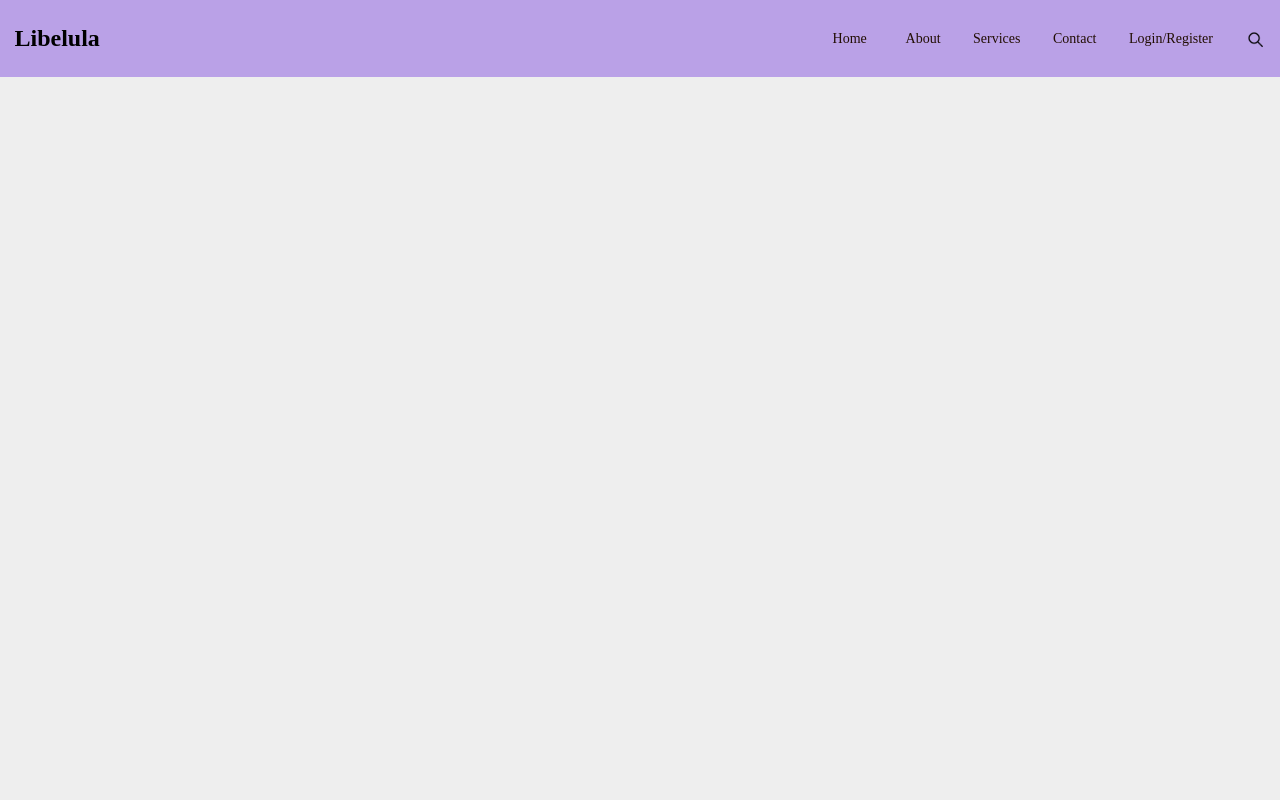
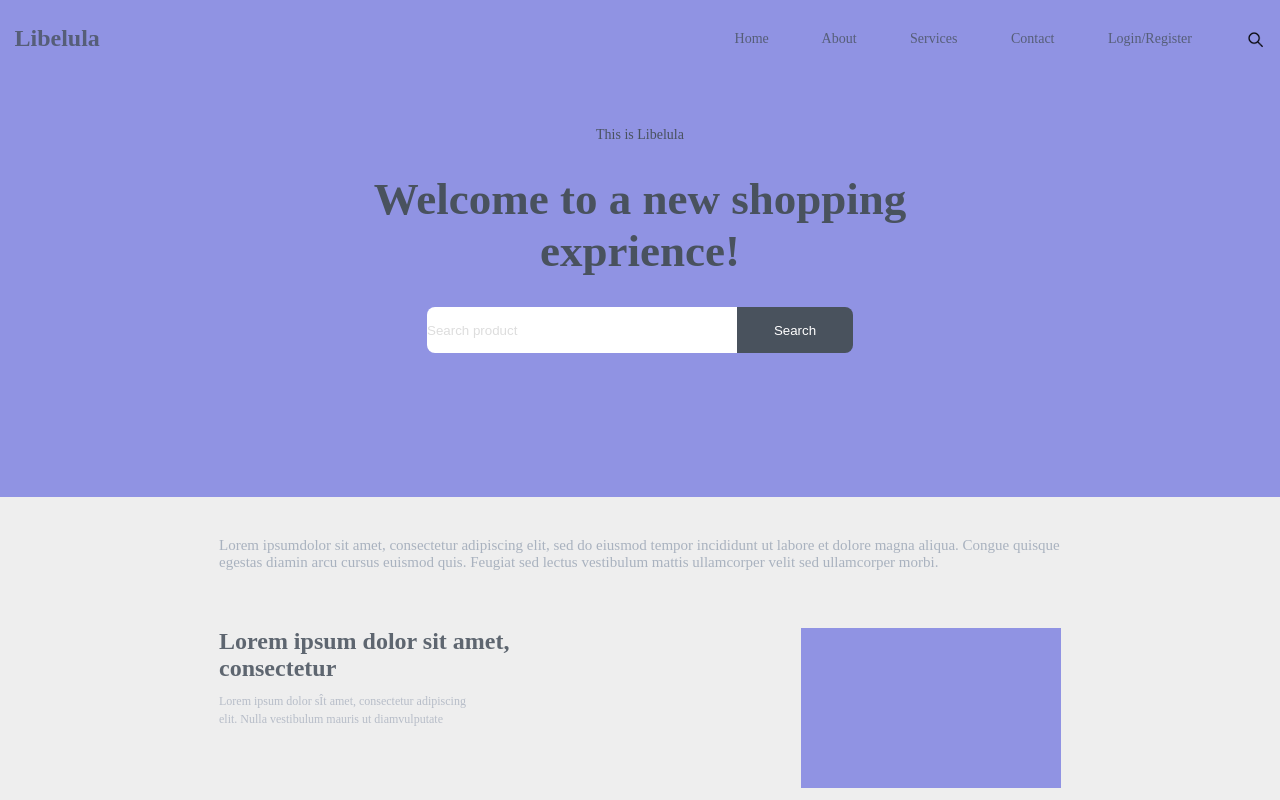
Before and after one commit to chekaiyue/LIBELULA, a plain HTML site: page index.html in a window 1280 px wide. Drawn offline with Linux system fonts and the light colour scheme.

Commit message:
index首页

```diff
--- /dev/null
+++ b/css/index.css
@@ -0,0 +1,86 @@
+.banner {
+  height: 420px;
+  background: #9093e3;
+  margin-top: 77px;
+}
+
+.container {
+  width: 627px;
+  height: 288px;
+  margin: 0 auto;
+  text-align: center;
+  padding-top: 50px;
+}
+
+.container p {
+  margin-bottom: 30px;
+  font-size: 14px;
+  color: #49525e;
+}
+
+.container h1 {
+  font-size: 45px;
+  margin-bottom: 30px;
+  color: #49525e;
+}
+
+.container .searchInp {
+  width: 311px;
+  height: 46px;
+  border: none;
+  border-radius: 8px 0 0 8px;
+}
+
+.container .searchBtn {
+  height: 46px;
+  width: 116px;
+  border: none;
+  margin-left: -4px;
+  color: #fff;
+  background-color: #49525d;
+  border-radius: 0 8px 8px 0;
+}
+
+.content {
+  width: 100%;
+}
+
+.content_box{
+  width: 842px;
+  margin: 0 auto;
+}
+
+.content .con_top {
+  font-size: 15px;
+  color: #a9b2bf;
+  margin-bottom: 30px;
+  margin-top: 40px;
+}
+.content .con_footer {
+  margin-top: 57px;
+}
+
+.content .con_footer .con_left{
+  float: left;
+  width: 300px;
+}
+
+.content .con_footer .con_left h1 {
+  margin-bottom: 10px;
+  color: #5e6670;
+}
+
+.content .con_footer .con_left p {
+  width: 250px;
+  margin-bottom: 10px;
+  color: #b7bdc8;
+  font-size: 12px;
+  line-height: 1.5;
+}
+
+.content .con_footer .con_right{
+  float: right;
+  width: 260px;
+  height: 160px;
+  background-color: #9093e3;
+}
--- a/css/public.css
+++ b/css/public.css
@@ -3,8 +3,7 @@
 .li_header {
     width: 100%;
     height: 77px;
-    background: #baa1e7;
-    /* border-bottom: 1px solid #9d9895; */
+    background: #9093e3;
     position: fixed;
     left: 0;
     top: 0;
@@ -23,6 +22,10 @@ header .title {
     line-height: 77px;
 }
 
+header .title h1{
+    color: #565e78;
+}
+
 header .nav {
     float: right;
     height: 78px;
@@ -31,17 +34,13 @@ header .nav {
 }
 
 header .nav a {
-    color: #220e03;
-    margin-right: 29px;
+    color: #565e78;
+    margin-right: 50px;
 }
 
 header .nav .search {
-    color: #220e03;
+    color: #565e78;
     width: 20px;
-    line-height: 78px;
+    line-height: 90px;
     vertical-align: middle;
 }
-
-header .nav a:first-child {
-    margin-right: 36px;
-}
--- a/index.html
+++ b/index.html
@@ -8,6 +8,7 @@
 
   <link rel="stylesheet" type="text/css" href="css/common.css" />
   <link rel="stylesheet" type="text/css" href="css/public.css" />
+  <link rel="stylesheet" type="text/css" href="css/index.css" />
 </head>
 <body>
   <div id="box">
@@ -28,6 +29,26 @@
       </header>
     </div>
   </div>
-
+  <!--banner-->
+  <div class="banner">
+    <div class="container">
+      <p>This is Libelula</p>
+      <h1>Welcome to a new shopping exprience!</h1>
+      <input type="text" placeholder="Search product" class="searchInp">
+      <button class="searchBtn">Search</button>
+    </div>
+  </div>
+  <div class="content">
+    <div class="content_box">
+      <p class="con_top">Lorem ipsumdolor sit amet, consectetur adipiscing elit, sed do eiusmod tempor incididunt ut labore et dolore magna aliqua. Congue quisque egestas diamin arcu cursus euismod quis. Feugiat sed lectus vestibulum mattis ullamcorper velit sed ullamcorper morbi.</p>
+      <div class="con_footer">
+        <div class="con_left">
+          <h1>Lorem ipsum dolor sit amet, consectetur</h1>
+          <p>Lorem ipsum dolor sÎt amet, consectetur adipiscing elit. Nulla vestibulum mauris ut diamvulputate</p>
+        </div>
+        <div class="con_right"></div>
+      </div>
+    </div>
+  </div>
 </body>
 </html>
```
